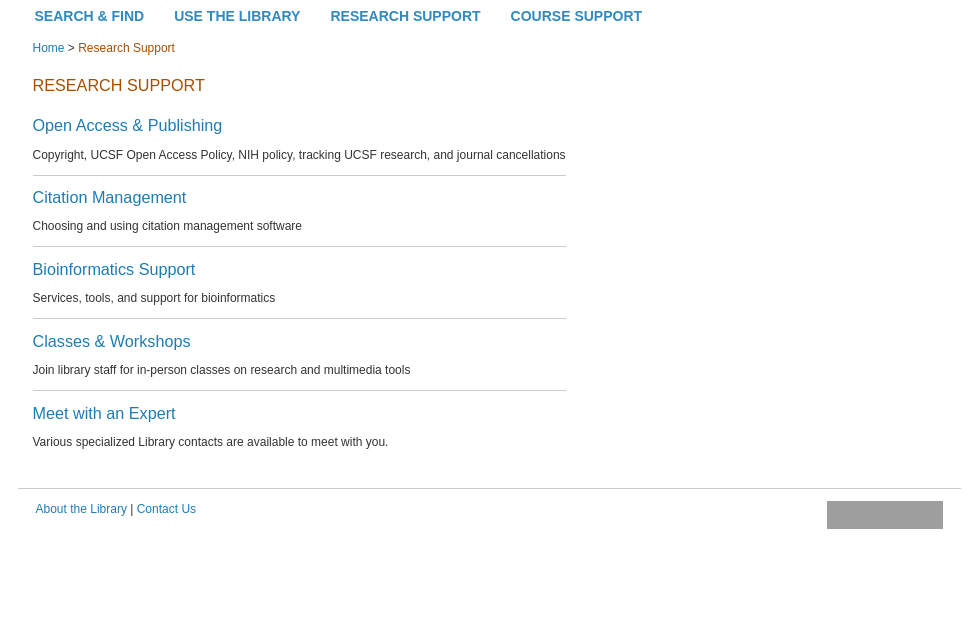
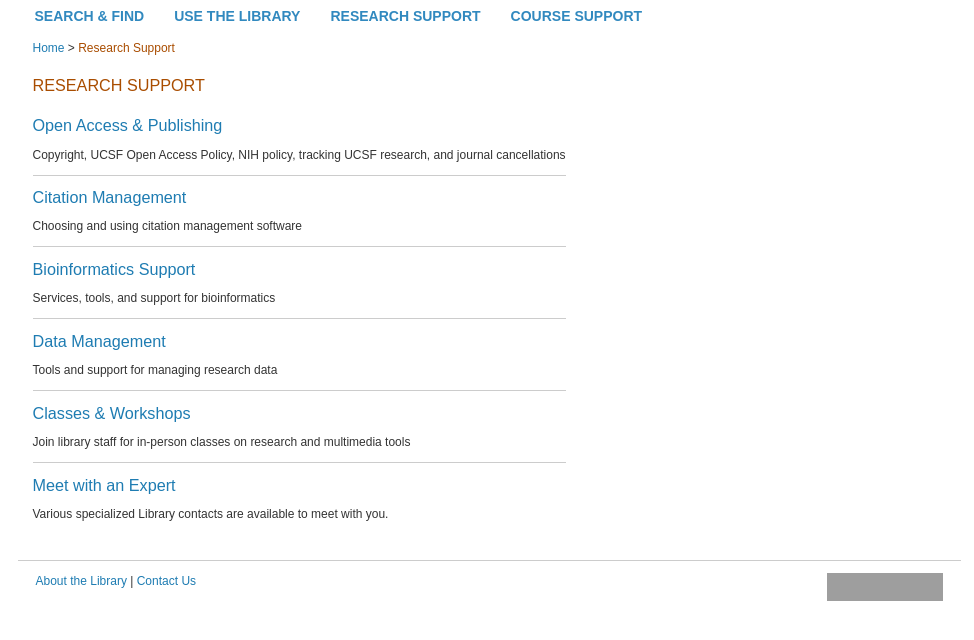
Before and after one commit to ucsf-ckm/library-menus, a Jekyll site: the page built from research/index.html, in a window 1280 px wide, cut to the strip 124-932 px from the top of the page. Shown: the top 640 px of the strip, without its empty margins (151-1125 px from the left). Built offline with Jekyll 4.4.1, drawn with Linux system fonts in a browser that asks for light colours; grey boxes are pictures that could not be loaded.

Commit message:
Add data management link to research landing page

```diff
--- a/research/index.html
+++ b/research/index.html
@@ -41,6 +41,15 @@
                     </div>
                   </div>
                 </div>
+                 <div class="panel-region-separator"></div>
+                <div class="panel-pane">
+                  <div class="block-inner">
+                    <h2 class="title"><span><a href="/data-management">Data Management</a></span></h2>
+                    <div class="content">
+                      <p>Tools and support for managing research data</p>
+                    </div>
+                  </div>
+                </div>
                 <div class="panel-region-separator"></div>
                 <div class="panel-pane">
                   <div class="block-inner">
```
